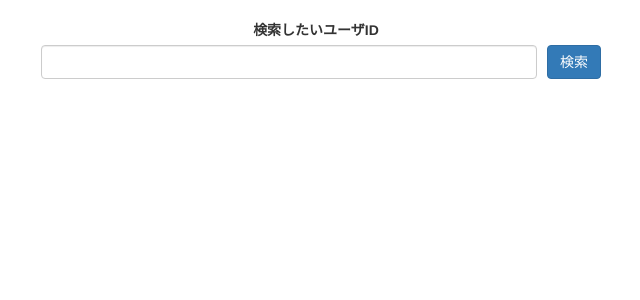
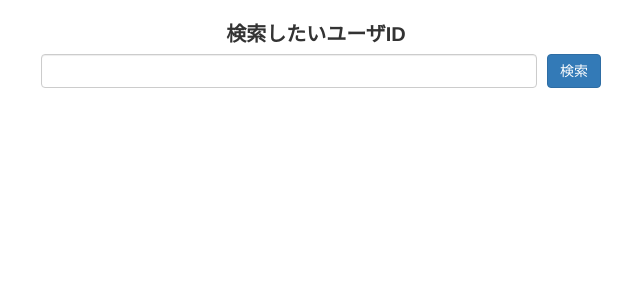
Before and after one commit to takenokoroid/old-support-tools, a Flask app: page / in a window 1280 px wide. Shown: the part 52-352 px from the top of the page, without its empty margins (324-964 px from the left). Run offline with Flask 2, Linux system fonts and the light colour scheme; parts of the project's set-up code (start-up, migrations or seed data) failed here and were passed over; some libraries are stand-ins or nearby versions.

Commit message:
fixed: cssの修正

```diff
--- a/webApp/flaskApp/static/css/main.css
+++ b/webApp/flaskApp/static/css/main.css
@@ -38,15 +38,19 @@ h2 {
 /* Project
    ----------------------------------------------------------------- */
 
-.p-input__wrapper {
+.p-form__wrapper {
     display: flex;
     width: 50%;
     margin: auto;
     justify-content: center;
 }
 
-.p-input__userid {
+.p-form__userid {
     margin: 0 1rem;
+}
+
+.p-form__label {
+    font-size: 2rem;
 }
 
 .p-card__wrapper {
--- a/webApp/flaskApp/templates/index.html
+++ b/webApp/flaskApp/templates/index.html
@@ -4,9 +4,9 @@
 
 {% block content_result %}
     <form method="POST" action="/" id="form">
-        <label for="userid">検索したいユーザID</label>
-        <div class="p-input__wrapper">
-            <input id="userid" type="text" name="userid" class="form-control p-input__userid"/>
+        <label class="p-form__label" for="userid">検索したいユーザID</label>
+        <div class="p-form__wrapper">
+            <input id="userid" type="text" name="userid" class="form-control p-form__userid"/>
             <button type="submit" class="btn btn-primary">検索</button>
         </div>
         <span class="is-error-userid" role="alert"></span>
```
